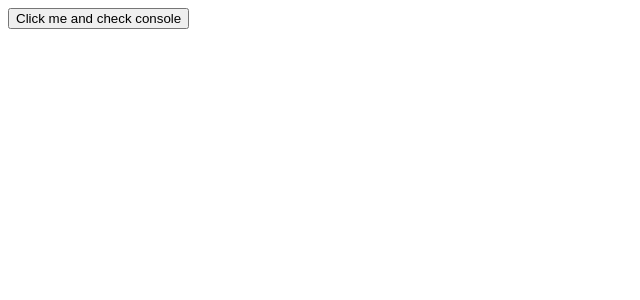
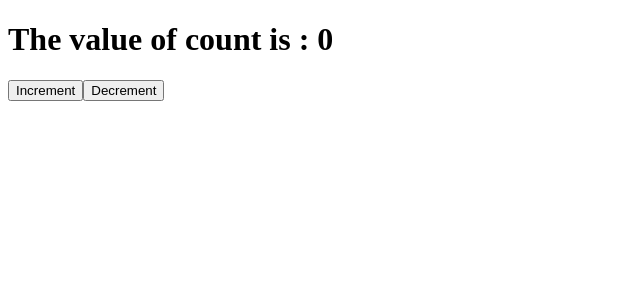
Before and after one commit to waseemriyazz/react-tut, a React (Vite) app in the folder vite-project/: page / in a window 1280 px wide. Shown: the top 300 px of the page, without its empty margins (0-640 px from the left). Built offline with nearby package versions, Linux system fonts and the light colour scheme.

Commit message:
State in react

```diff
--- a/vite-project/src/App.jsx
+++ b/vite-project/src/App.jsx
@@ -1,3 +1,4 @@
+import Counter from "./components/Counter.jsx";
 import Message from "./components/Message.jsx";
 function App() {
   const person = {
@@ -7,7 +8,7 @@
   };
   return (
     <div className="App">
-      <Message />
+      <Counter />
     </div>
   );
 }
--- /dev/null
+++ b/vite-project/src/components/Counter.jsx
@@ -0,0 +1,19 @@
+import { useState } from "react";
+
+export default function Counter() {
+  const [count, setCount] = useState(0);
+  function increment() {
+    setCount(count + 1);
+  }
+  function decrement() {
+    setCount(count - 1);
+  }
+
+  return (
+    <div>
+      <h1>The value of count is : {count}</h1>
+      <button onClick={increment}>Increment</button>
+      <button onClick={decrement}>Decrement</button>
+    </div>
+  );
+}
```
